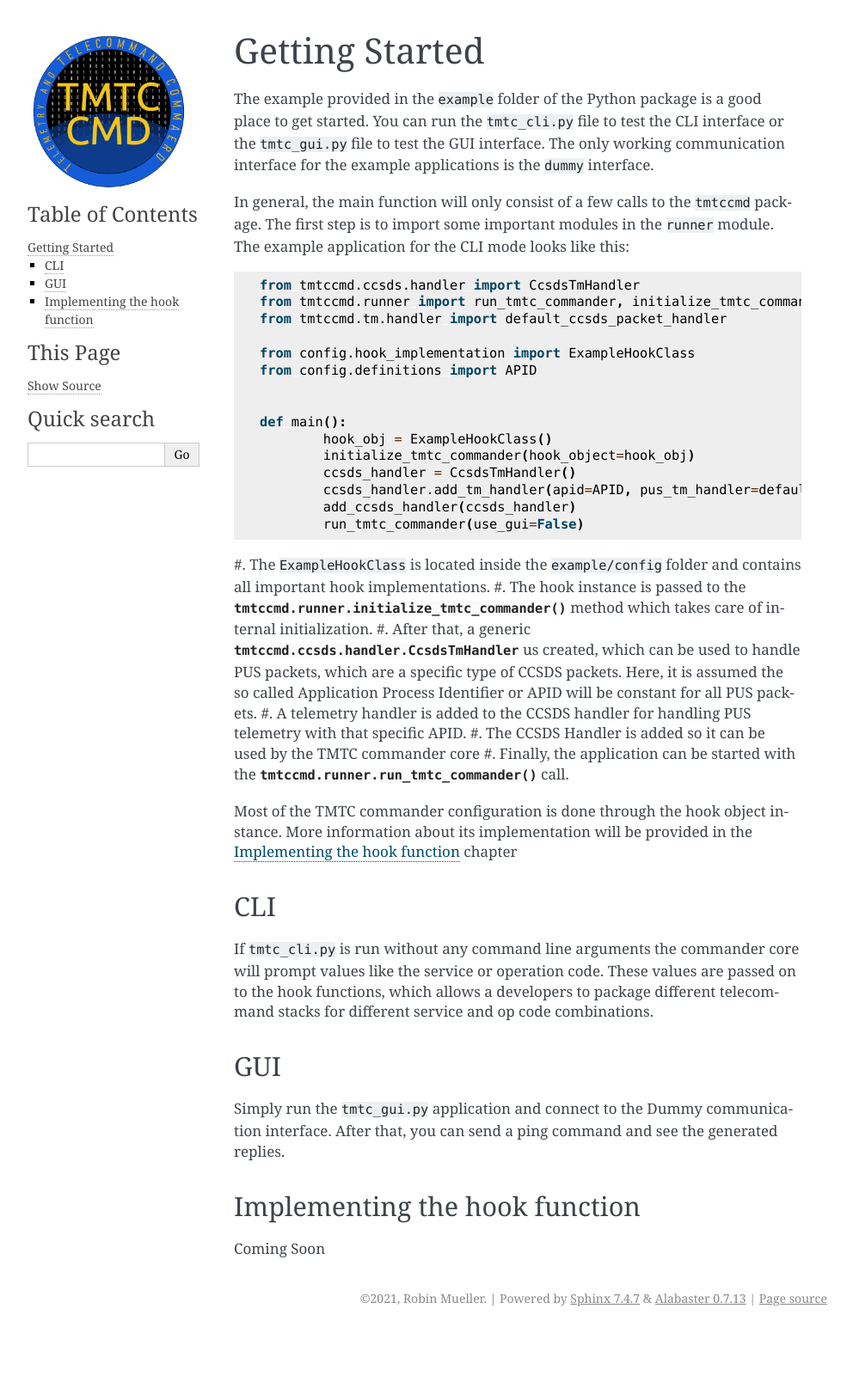
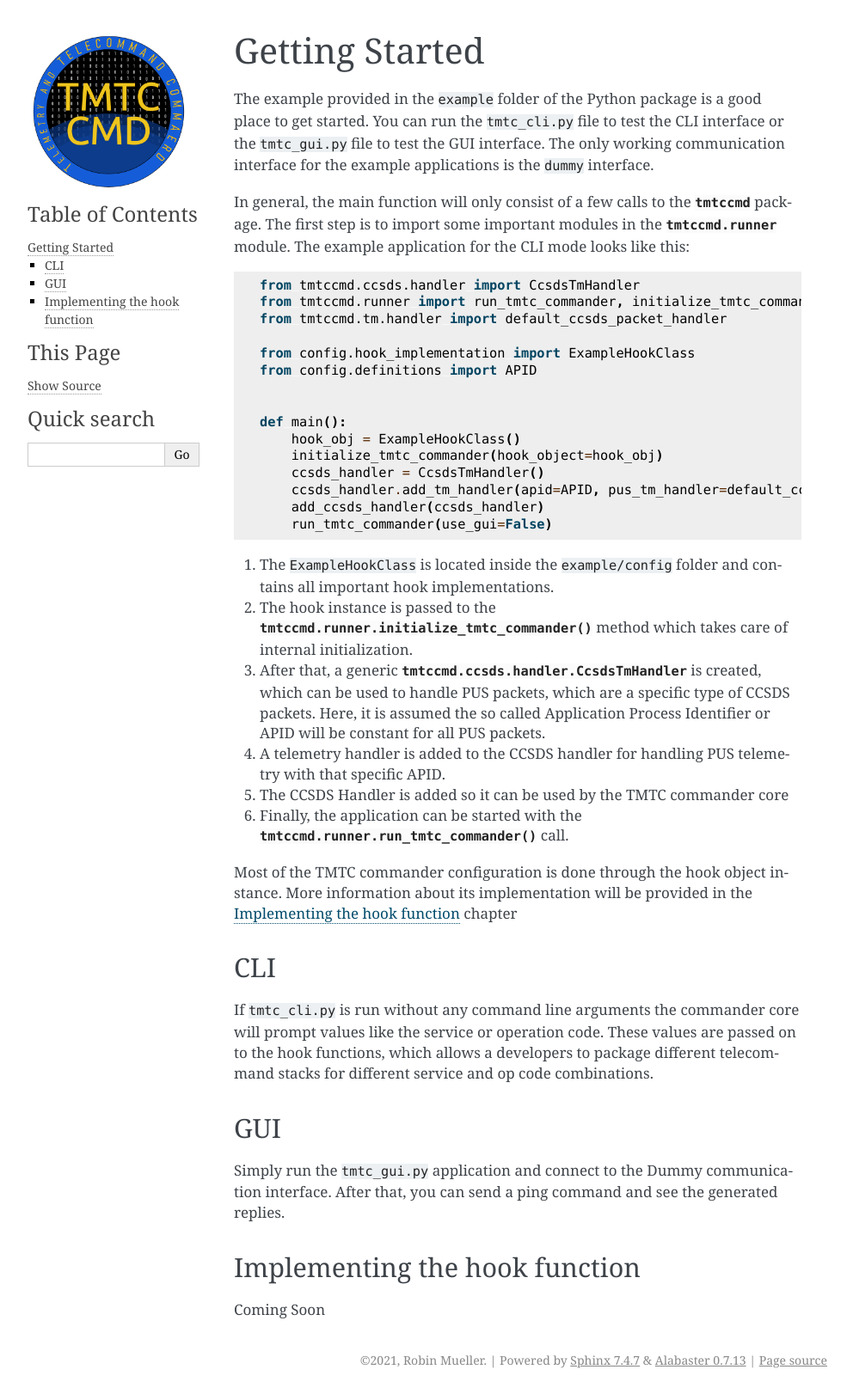
Before and after one commit to robamu-org/tmtccmd, a Sphinx documentation site: the page built from docs/gettingstarted.rst, in a window 1280 px wide. Shown: the whole page at 86% size, without its empty margins (148-1140 px from the left). Built offline with Sphinx 7.4.7, drawn with Linux system fonts in a browser that asks for light colours; before the commit the page ends 1550 px from its top, so only the background shows below that.

Commit message:
various improvements to html doc

```diff
--- a/docs/gettingstarted.rst
+++ b/docs/gettingstarted.rst
@@ -7,41 +7,41 @@ You can run the ``tmtc_cli.py`` file to test the CLI interface or the ``tmtc_gui
 to test the GUI interface. The only working communication interface for the example applications is
 the ``dummy`` interface.
 
-In general, the main function will only consist of a few calls to the ``tmtccmd`` package.
-The first step is to import some important modules in the ``runner`` module.
+In general, the main function will only consist of a few calls to the :py:mod:`tmtccmd` package.
+The first step is to import some important modules in the :py:mod:`tmtccmd.runner` module.
 The example application for the CLI mode looks like this:
 
 ::
 
-	from tmtccmd.ccsds.handler import CcsdsTmHandler
-	from tmtccmd.runner import run_tmtc_commander, initialize_tmtc_commander, add_ccsds_handler
-	from tmtccmd.tm.handler import default_ccsds_packet_handler
+    from tmtccmd.ccsds.handler import CcsdsTmHandler
+    from tmtccmd.runner import run_tmtc_commander, initialize_tmtc_commander, add_ccsds_handler
+    from tmtccmd.tm.handler import default_ccsds_packet_handler
 
-	from config.hook_implementation import ExampleHookClass
-	from config.definitions import APID
+    from config.hook_implementation import ExampleHookClass
+    from config.definitions import APID
 
 
-	def main():
-		hook_obj = ExampleHookClass()
-		initialize_tmtc_commander(hook_object=hook_obj)
-		ccsds_handler = CcsdsTmHandler()
-		ccsds_handler.add_tm_handler(apid=APID, pus_tm_handler=default_ccsds_packet_handler, max_queue_len=50)
-		add_ccsds_handler(ccsds_handler)
-		run_tmtc_commander(use_gui=False)
+    def main():
+        hook_obj = ExampleHookClass()
+        initialize_tmtc_commander(hook_object=hook_obj)
+        ccsds_handler = CcsdsTmHandler()
+        ccsds_handler.add_tm_handler(apid=APID, pus_tm_handler=default_ccsds_packet_handler, max_queue_len=50)
+        add_ccsds_handler(ccsds_handler)
+        run_tmtc_commander(use_gui=False)
 
-#. The ``ExampleHookClass`` is located inside the ``example/config`` folder and contains all
-important hook implementations.
+1. The ``ExampleHookClass`` is located inside the ``example/config`` folder and contains all
+   important hook implementations.
 #. The hook instance is passed to the :py:meth:`tmtccmd.runner.initialize_tmtc_commander` method
-which takes care of internal initialization.
-#. After that, a generic :py:class:`tmtccmd.ccsds.handler.CcsdsTmHandler` us
-created, which can be used to handle PUS packets, which are a specific type of CCSDS packets.
-Here, it is assumed the so called Application Process Identifier or APID will be constant
-for all PUS packets.
+   which takes care of internal initialization.
+#. After that, a generic :py:class:`tmtccmd.ccsds.handler.CcsdsTmHandler` is
+   created, which can be used to handle PUS packets, which are a specific type of CCSDS packets.
+   Here, it is assumed the so called Application Process Identifier or APID will be constant
+   for all PUS packets.
 #. A telemetry handler is added to the CCSDS handler for handling PUS telemetry with that specific
-APID.
+   APID.
 #. The CCSDS Handler is added so it can be used by the TMTC commander core
 #. Finally, the application can be started with the :py:meth:`tmtccmd.runner.run_tmtc_commander`
-call.
+   call.
 
 Most of the TMTC commander configuration is done through the hook object instance. More information
 about its implementation will be provided in the :ref:`hook-func-label` chapter
```
Also changed, not shown: docs/api/tmtccmd.ccsds.rst (+8 -0 lines), docs/api/tmtccmd.tm.rst (+8 -0 lines).
